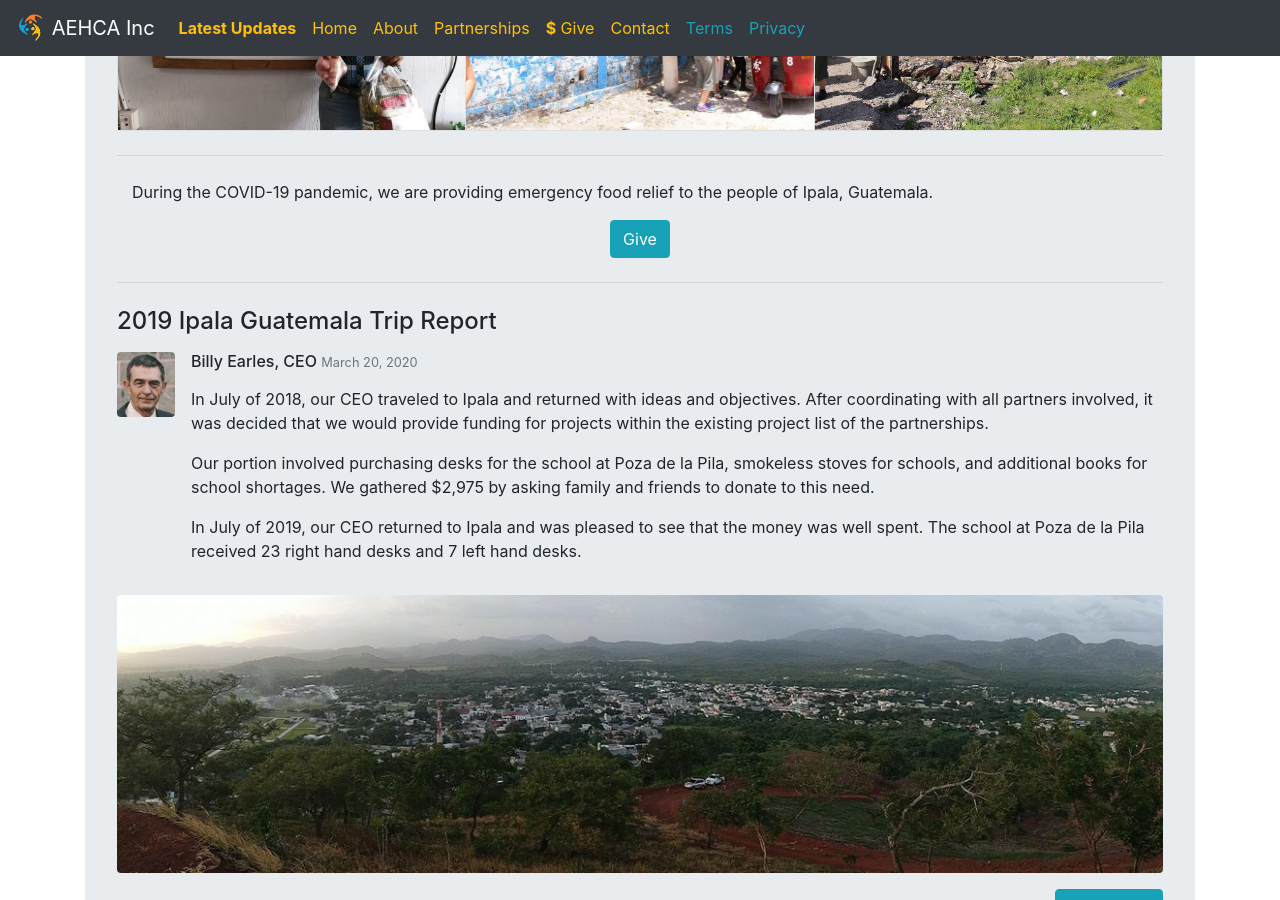
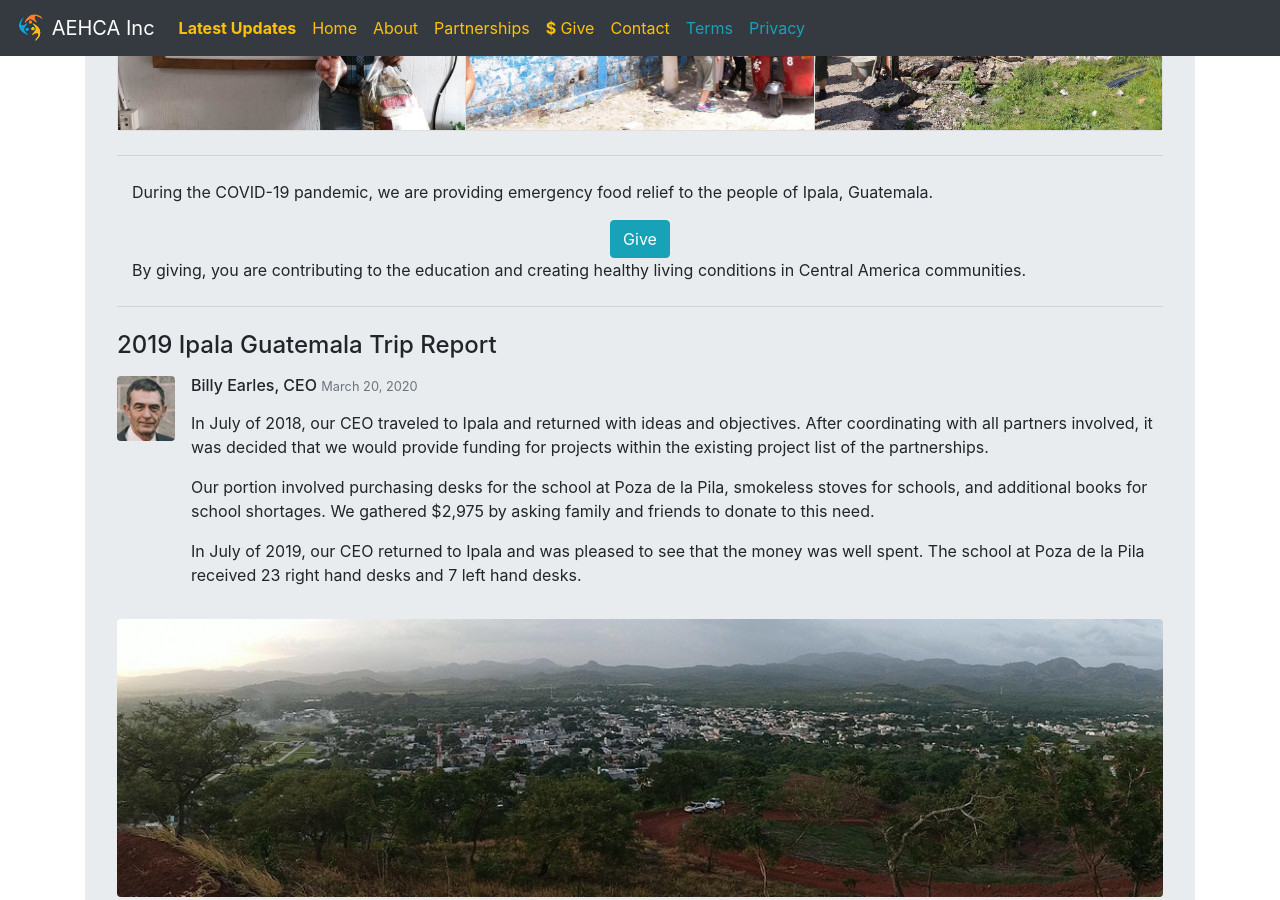
Before and after one commit to aehca/aehca.github.io, a Jekyll site: the page built from index.html, in a window 1280 px wide and 900 px high, scrolled down 587 px. Built offline with Jekyll 4.4.1, drawn with Linux system fonts in a browser that asks for light colours.

Commit message:
Update index.html

```diff
--- a/index.html
+++ b/index.html
@@ -64,6 +64,10 @@ layout: default
         <div class="col text-center">
           <a class="btn btn-info" href="/give.html" role="button">Give</a>
         </div>
+        <p>
+          By giving, you are contributing to the education and creating healthy living conditions in Central America
+          communities.
+        </p>
       </div>
       <hr class="my-4">
       <h4 class="mt-0">2019 Ipala Guatemala Trip Report</h4>
```
